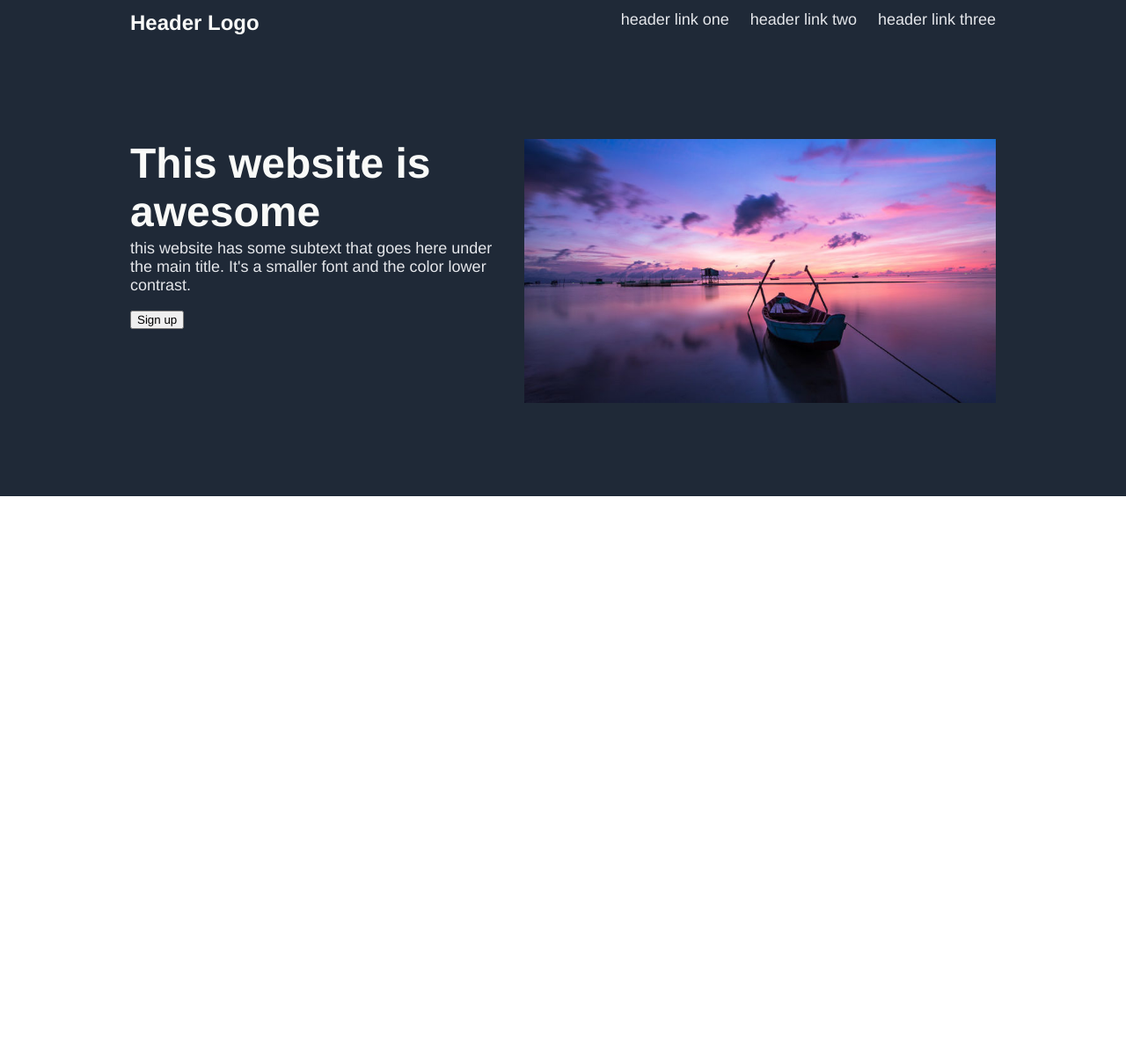
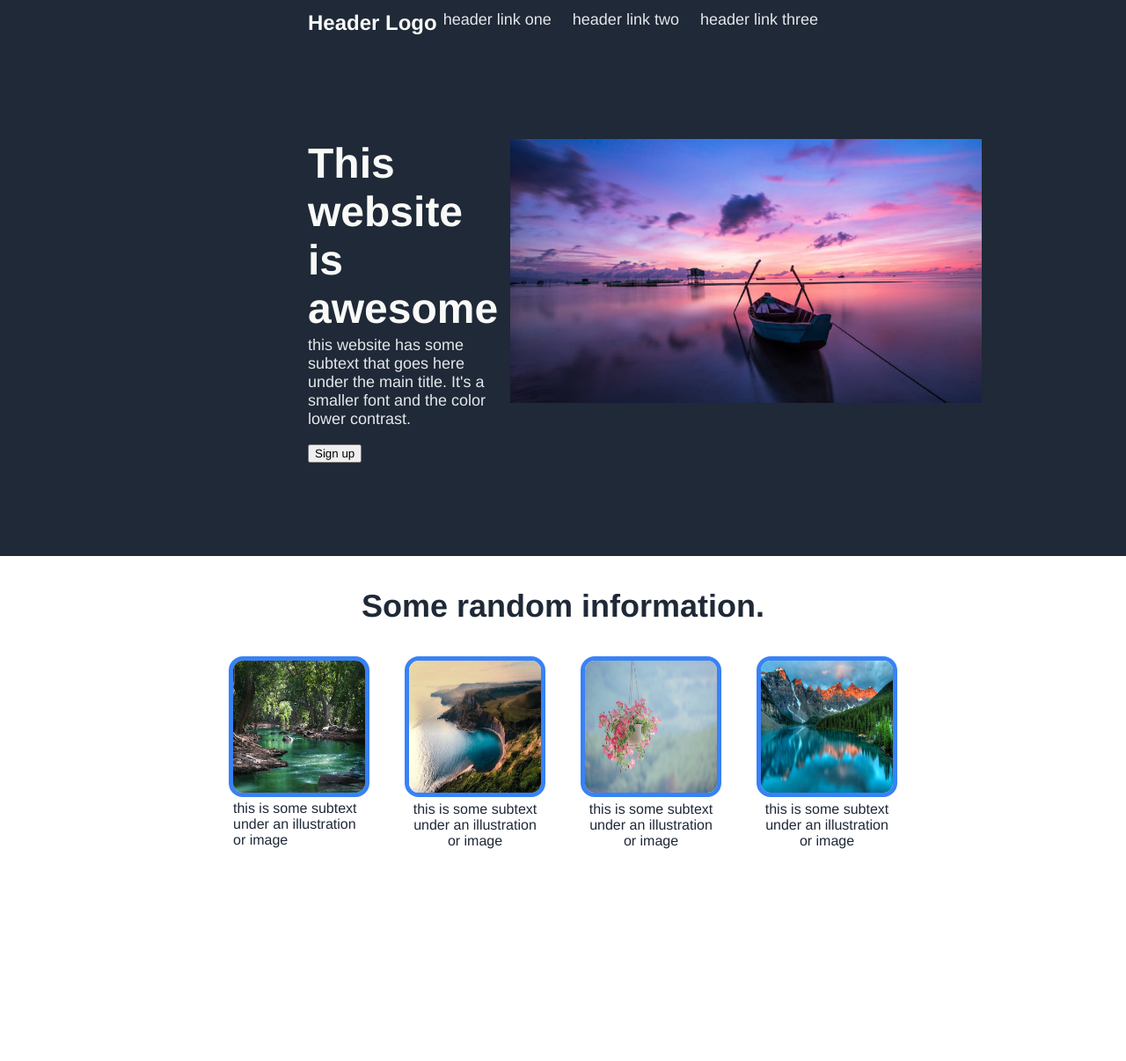
Before and after one commit to Snowycodes/Landing-Page-Project, a plain HTML site: page index.html in a window 1280 px wide. Shown: the whole page at 88% size. Before the commit the page ends 800 px from the top, so only its background shows below. Drawn offline with Linux system fonts and the light colour scheme.

Commit message:
Added the 2nd part of the page
Also made some minor changes to the layout. Pushed the header
content closer together.

```diff
--- a/index.html
+++ b/index.html
@@ -14,9 +14,9 @@
         <div class="header-pt-1">
             <div class="logo">Header Logo</div>
             <ul class="links-top-right">
-                <li>header link one</li>
-                <li>header link two</li>
-                <li>header link three</li>
+                <li><a href="#">header link one</a></li>
+                <li><a href="#">header link two</a></li>
+                <li><a href="#">header link three</a></li>
             </ul>
         </div>
 
@@ -29,11 +29,37 @@
                 <button class="button">Sign up</button>
             </div>
             <div class="header-pt-2-image">
-                <img class="dunes-pic" src="./img/boat.jpg" alt="a beautiful copyright-free stock picture">
+                <img class="boat-pic" src="./img/boat.jpg" alt="a beautiful copyright-free stock picture">
             </div>
         </div>
 
     </header>
+
+    <div class="information-header">
+        <p class="info-text">Some random information.</p>
+        <div class="picture-row">
+                <div class="pic-row-one">
+                    <img class="prettypic" src="./img/pretty1.jpg" alt="pretty stock picture">
+                    <p class="img-subtext">this is some subtext under an illustration or image</p>
+                </div>
+                <div class="pic-row-2">
+                    <img class="prettypic" src="./img/pretty2.jpg" alt="pretty stock picture">
+                    <p class="img-subtext">this is some subtext under an illustration or image</p>
+                </div>
+                <div class="pic-row-3">
+                    <img class="prettypic" src="./img/pretty3.jpg" alt="pretty stock picture">
+                    <p class="img-subtext">this is some subtext under an illustration or image</p>
+                </div>
+                <div class="pic-row-4">
+                    <img class="prettypic" src="./img/pretty4.jpg" alt="pretty stock picture">
+                    <p class="img-subtext">this is some subtext under an illustration or image</p>
+                </div>
+
+
+        </div>
+
+    </div>
+
 </body>
 
 </html>
--- a/style.css
+++ b/style.css
@@ -20,10 +20,11 @@ header {
     color: #F9FAF8
 }
 
-.links-top-right,
+a,
 .subtext-header {
     font-size: 18px;
-    color: #E5E7EB;
+    text-decoration: none;
+    color: #E5E7EB
 
 }
 
@@ -48,14 +49,13 @@ header {
 .header-pt-1 {
     display: flex;
     justify-content: space-between;
-    padding: 12px 148px 106px 148px;
+    padding: 12px 350px 106px 350px;
 }
 
 .header-pt-2 {
     display: flex;
-
     justify-content: space-between;
-    padding: 12px 148px 106px 148px;
+    padding: 12px 350px 106px 350px;
     flex: 1 0 auto;
 
 }
@@ -73,3 +73,56 @@ header {
     flex: 0 0 550px;
     justify-content: end;
 }
+
+.info-text {
+    font-size: 36px;
+    font-weight: bolder;
+    color: #1F2937;
+    text-align: center;
+}
+
+.picture-row {
+    display: flex;
+    justify-content: center;
+    gap: 40px;
+    height: 460px;
+}
+
+.prettypic {
+    width: 150px;
+    height: 150px;
+    flex: 0 0 150px;
+    /* border: solid red 4px; */
+    border-radius: 10%;
+    border: solid #3882F6 5px;
+
+}
+
+.subtext-row {
+    display: flex;
+    justify-content: center;
+    gap: 50px;
+}
+
+.img-subtext {
+
+    width: 150px;
+    height: 150px;
+    flex: 0 0 150px;
+    margin: 0 0 0 5px;
+    padding: 0;
+    color: #1F2937;
+    /* border: solid red 4px; */
+
+}
+
+.pic-row-1,
+.pic-row-2,
+.pic-row-3,
+.pic-row-4 {
+    gap: 5px;
+   display: flex;
+flex-direction: column;
+   text-align: center;
+
+}
```
Also changed, not shown: img/pink-dunes.avif (deleted), img/pretty1.jpg (added), img/pretty2.jpg (added), img/pretty3.jpg (added), img/pretty4.jpg (added).
